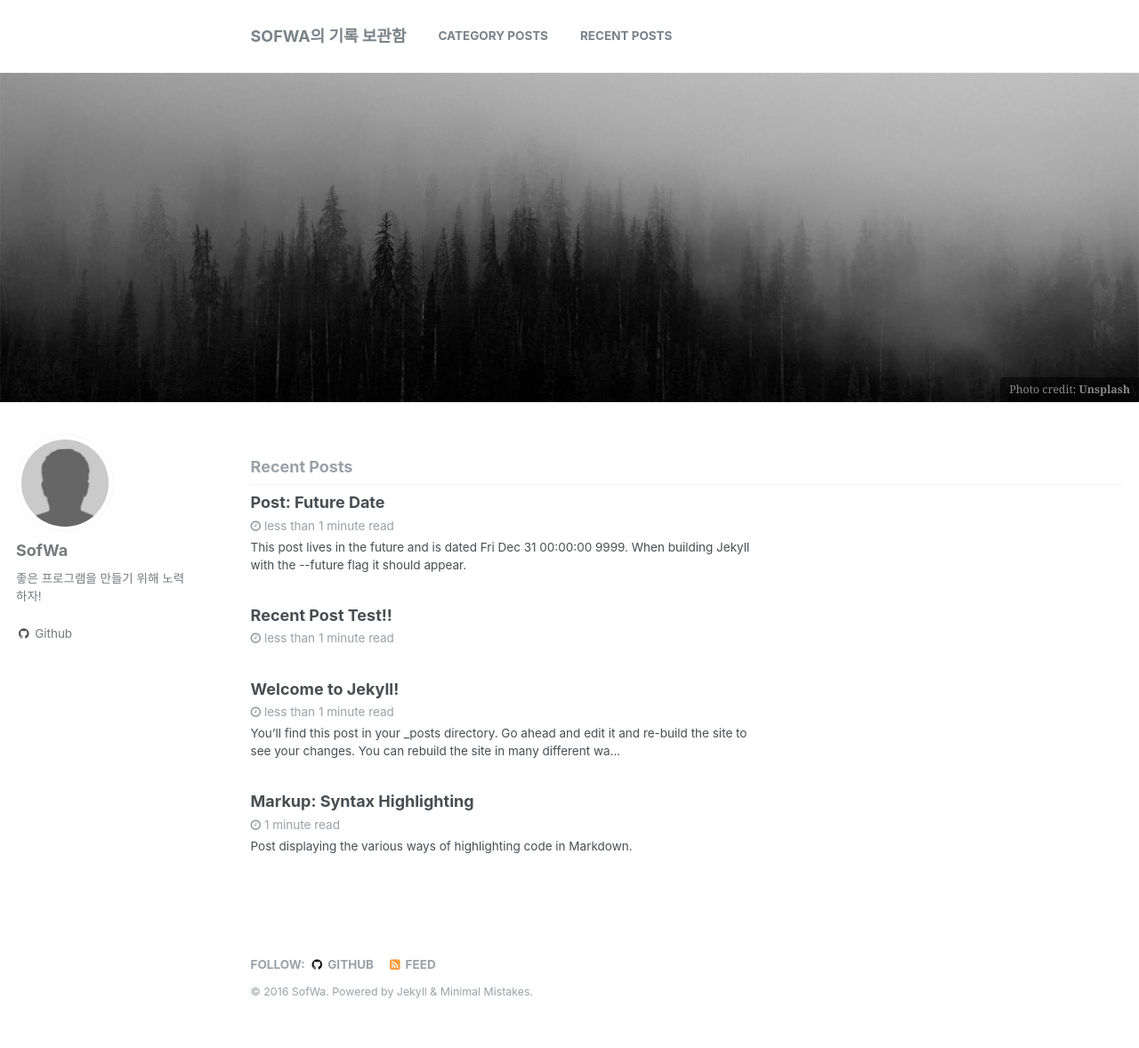
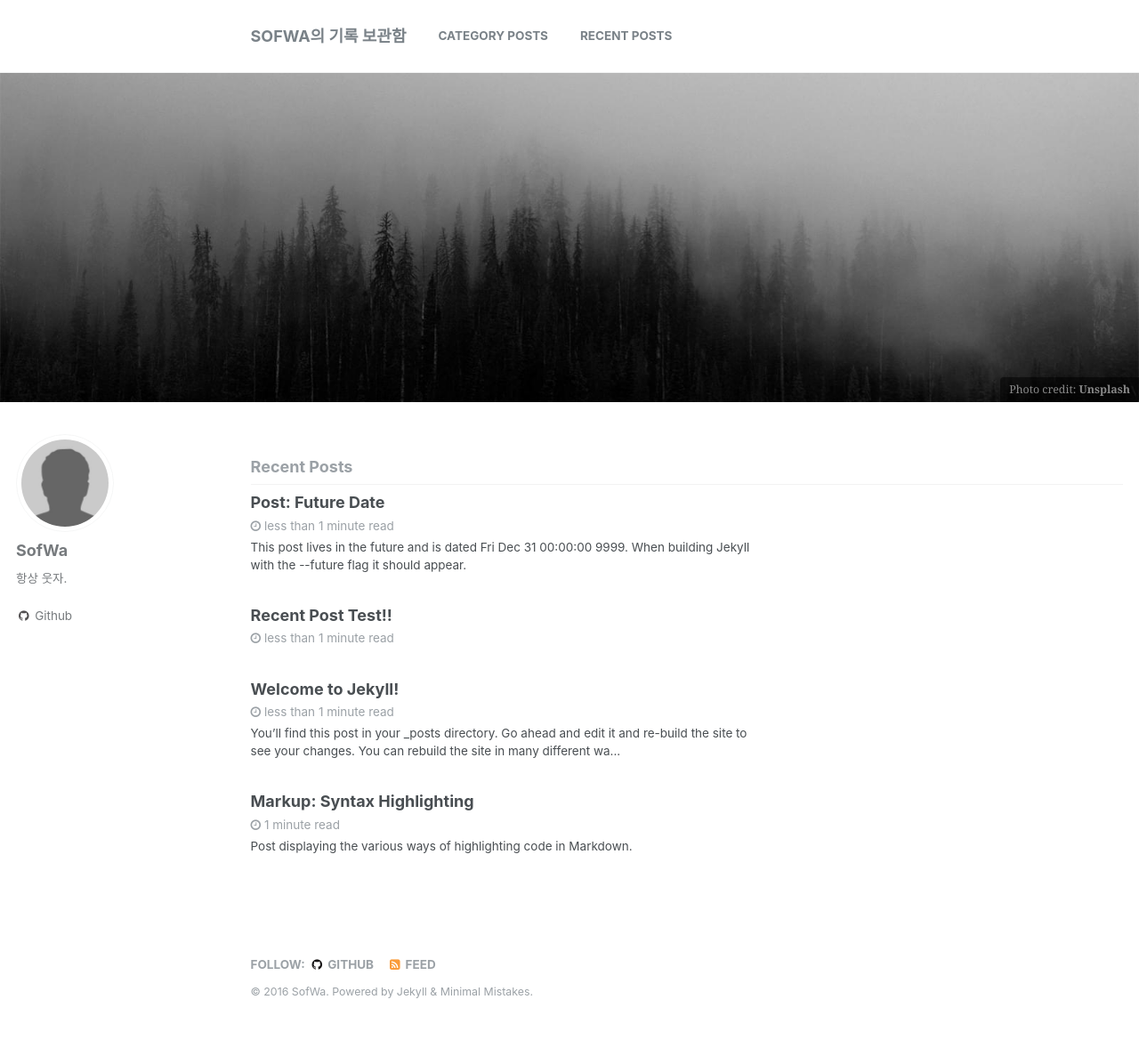
Before and after one commit to SofWa/custom-minimal-mistakes, a Jekyll site: the page built from _pages/home.md, in a window 1280 px wide. Shown: the whole page at 89% size. Built offline with Jekyll 4.4.1, drawn with Linux system fonts in a browser that asks for light colours.

Commit message:
Update _config.yml

```diff
--- a/_config.yml
+++ b/_config.yml
@@ -65,7 +65,7 @@ google_ad_slot           :
 author:
   name             : *name
   avatar           : "bio-photo.jpg"
-  bio              : "좋은 프로그램을 만들기 위해 노력하자!"
+  bio              : "항상 웃자."
   location         :
   email            :
   uri              :
```
